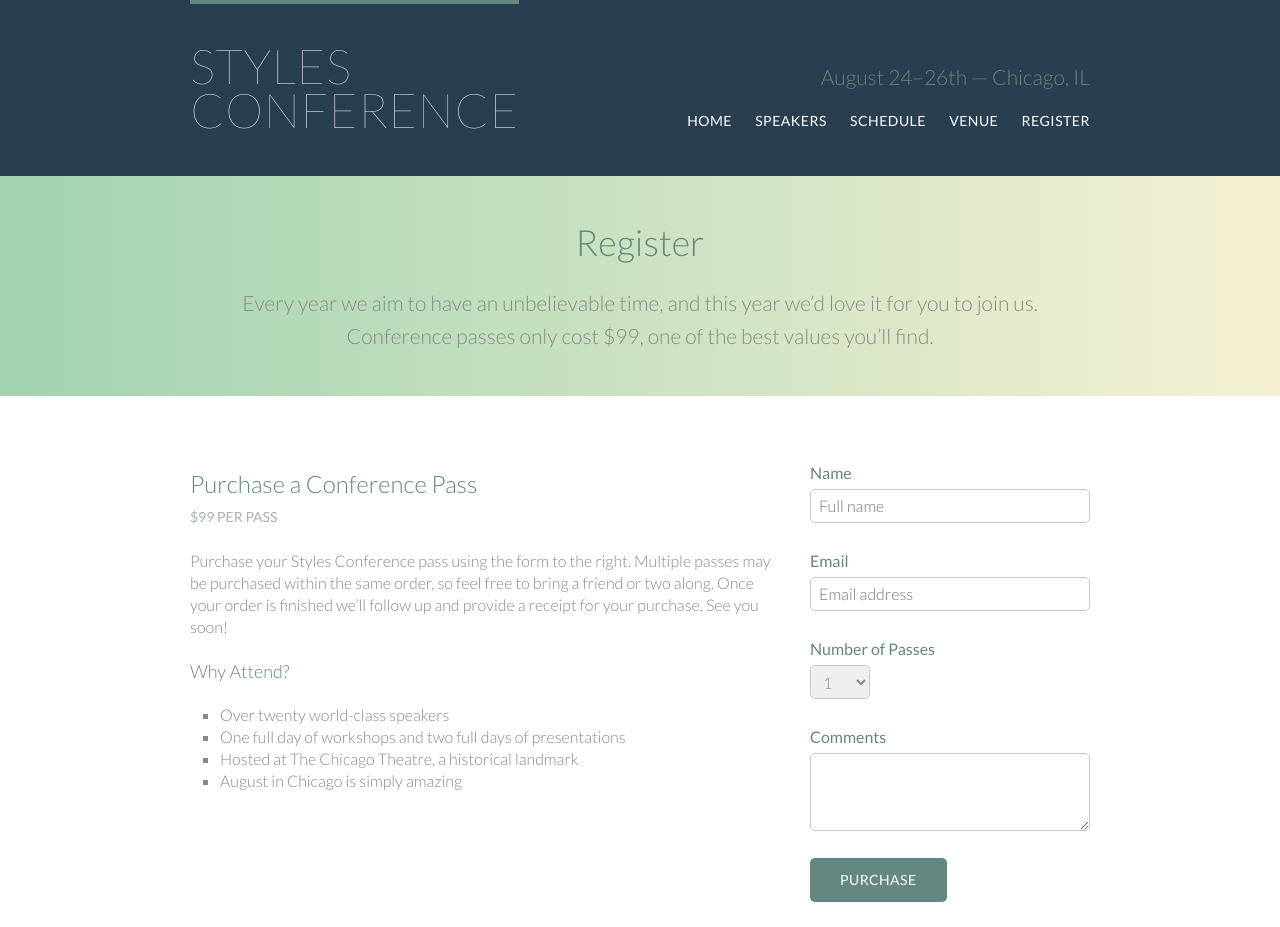
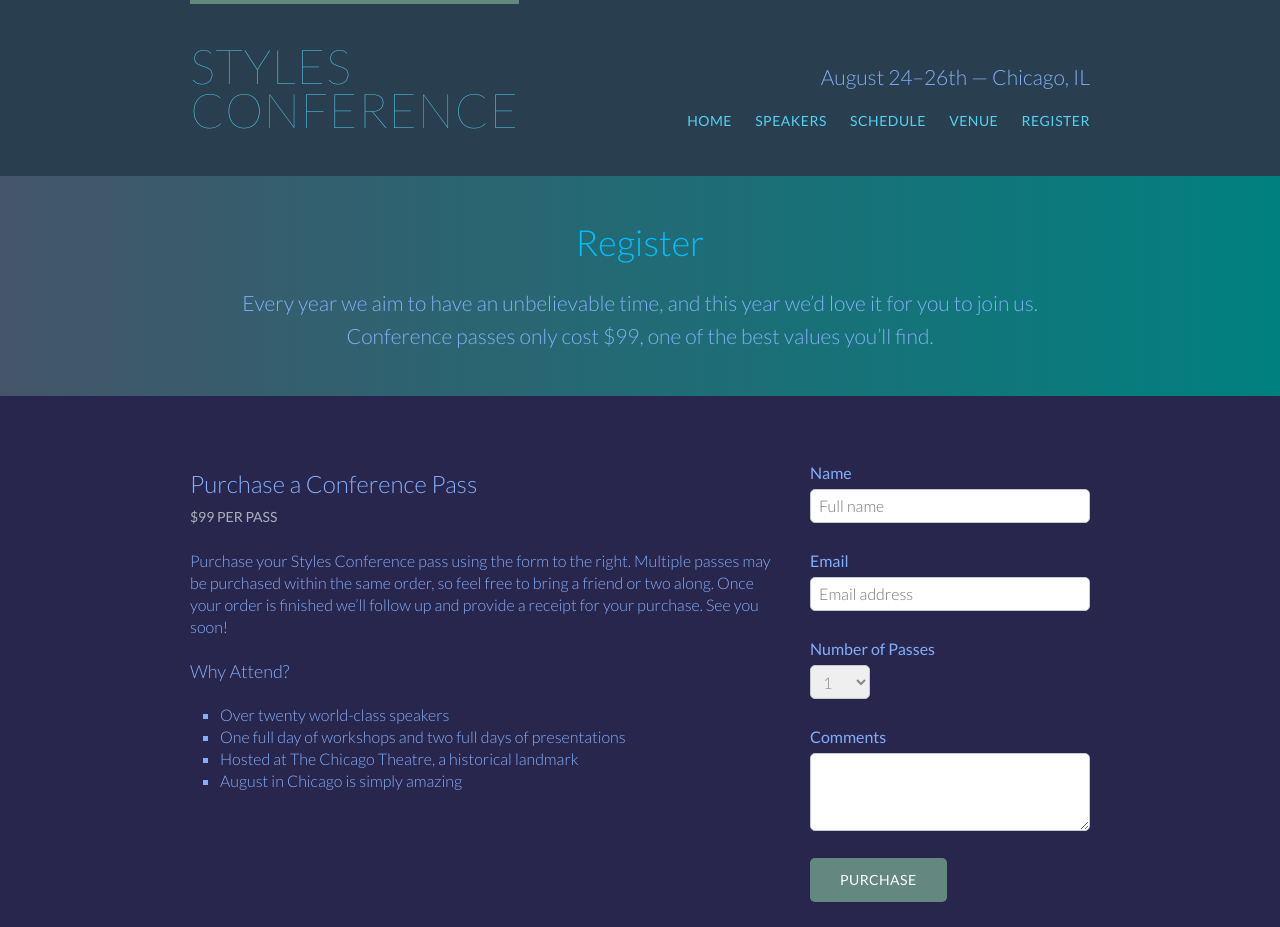
Before and after one commit to kitchmadelo31/WebApp, a plain HTML site: page register.html in a window 1280 px wide. Shown: the top 927 px of the page. Drawn offline with Linux system fonts and the light colour scheme.

Commit message:
Initalized Project

```diff
--- a/assets/Stylesheets/main.css
+++ b/assets/Stylesheets/main.css
@@ -60,6 +60,7 @@ body {
   -webkit-box-sizing: border-box;
      -moz-box-sizing: border-box;
           box-sizing: border-box;
+    color: #82AFF9;
 }
 .container,
 .grid {
@@ -110,14 +111,14 @@ body {
   min-width: 960px;
 }
 .row {
-  background: #fff;
+  background: #29264E;
   padding: 66px 0 44px 0;
 }
 .row-alt {
    background: #cbe2c1;
    background: -webkit-linear-gradient(to right, #a1d3b0, #f6f1d3);
-   background: -moz-linear-gradient(to right, #a1d3b0, #f6f1d3);
-   background: linear-gradient(to right, #a1d3b0, #f6f1d3);
+   background: -moz-linear-gradient(to right, #a1d3b0, #82AFF9);
+   background: linear-gradient(to right, #445569, #008080);
    padding: 44px 0 22px 0;
  }
 
@@ -125,9 +126,10 @@ body {
 
 h1, h3, h4, h5, p {
   margin-bottom: 22px;
+        color: #82AFF9;
 }
 h1, h2, h3, h4 {
-  color: #648880;
+  color: deepskyblue;
 }
 h1 {
   font-size: 36px;
@@ -136,12 +138,15 @@ h1 {
 h2 {
   font-size: 24px;
   line-height: 44px;
+    color: #82AFF9;
 }
 h3 {
   font-size: 21px;
+    color: #82AFF9;
 }
 h4 {
   font-size: 18px;
+        color: #82AFF9;
 }
 h5 {
   color: #a9b2b9;
@@ -159,7 +164,7 @@ cite, em {
 	/*Links*/
 
 a {
-  color: #648880;
+  color: #82AFF9;
   text-decoration: none;
 }
 a:hover {
@@ -170,7 +175,7 @@ p a {
 }
 .primary-header a,
 .primary-footer a {
-  color: #fff;
+  color: #54D1F1;
 }
 .primary-header a:hover,
 .primary-footer a:hover {
@@ -229,7 +234,7 @@ p a {
 }
 .hero p {
   font-size: 24px;
-  font-weight: 100;
+  font-weight: 300;
 }
 .teaser a:hover h3 {
   color: #a9b2b9;
@@ -286,9 +291,11 @@ p a {
   display: inline-block;
   margin: 0 10px;
   vertical-align: top;
+
 }
 .nav li:last-child {
   margin-right: 0;
+
 }
 
 	/*Speakers*/
@@ -334,7 +341,7 @@ textarea {
   font: 300 16px/22px "Lato", "Open Sans", "Helvetica Neue", Helvetica, Arial, sans-serif;
 }
 .register-group label {
-  color: #648880;
+  color: #82AFF9;
   cursor: pointer;
   font-weight: 400;
 }
```
